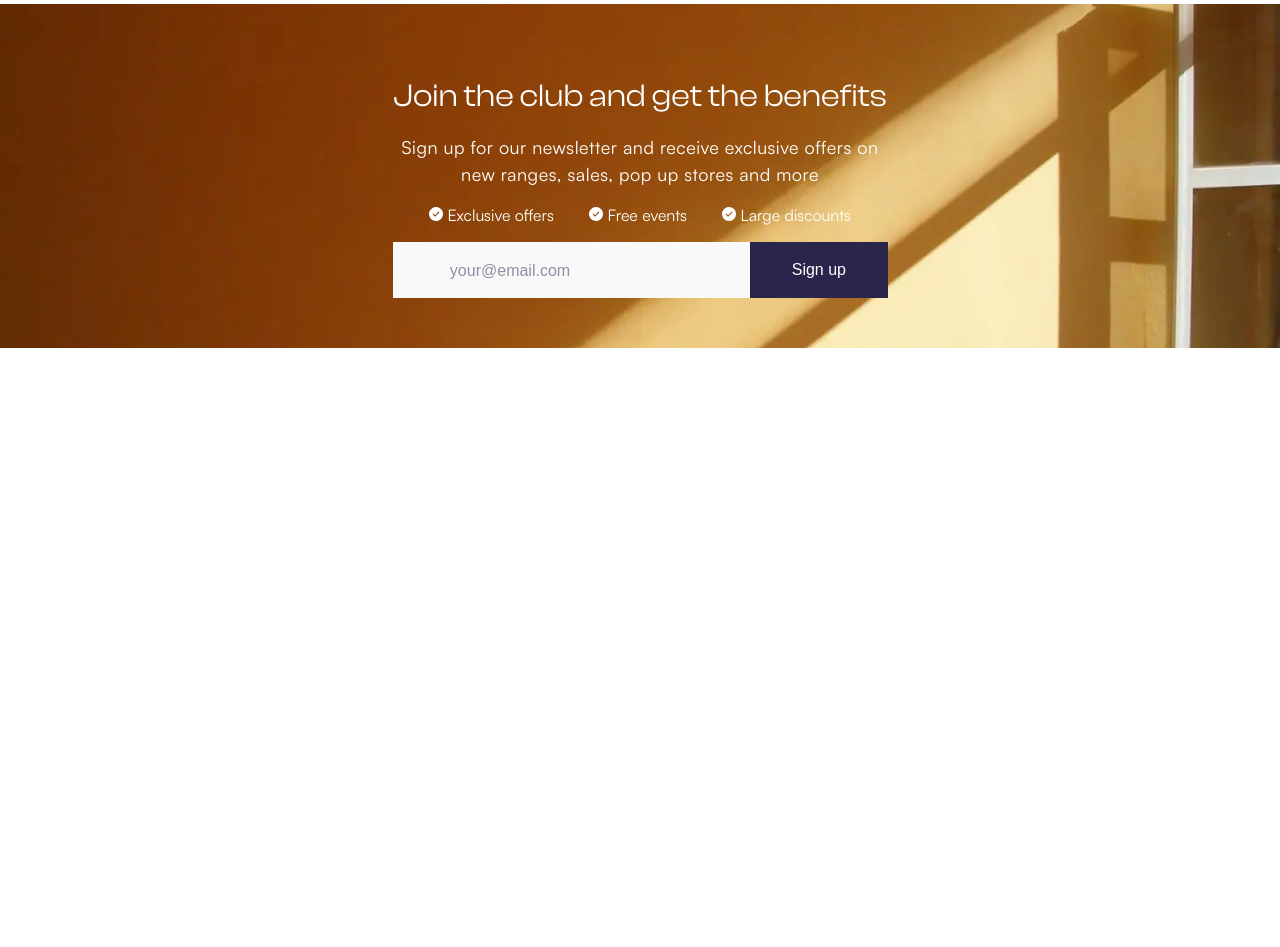
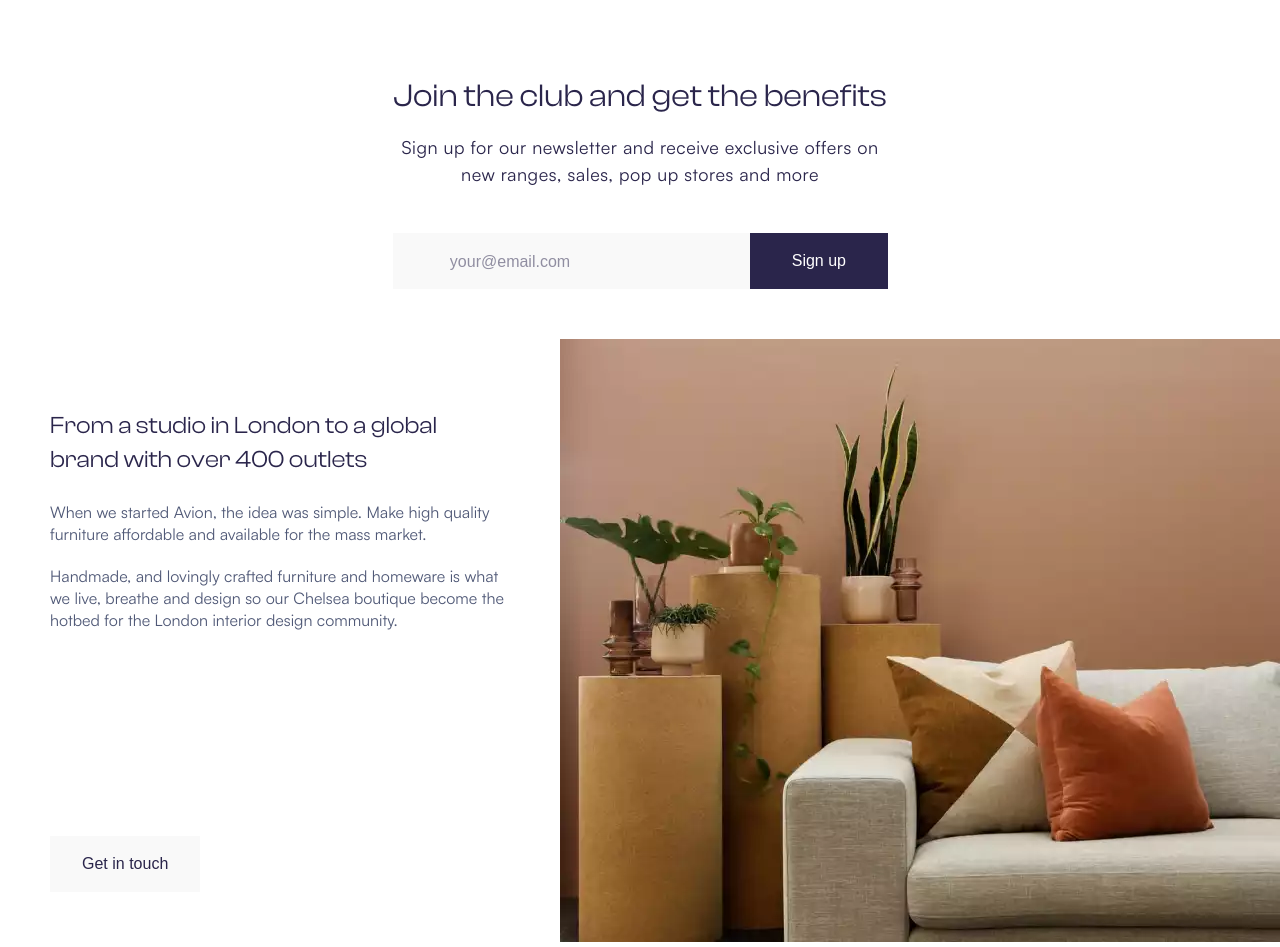
Before and after one commit to ViktorovVik/shop_avion, a website: page index.html in a window 1280 px wide. Shown: the part 1819-2766 px from the top of the page. Before the commit the page ends 2167 px from the top, so only its background shows below. Drawn offline with nearby package versions, Linux system fonts and the light colour scheme; files that its build step writes are made by us from their sources.

Commit message:
stuio section implementatio

```diff
--- a/index.html
+++ b/index.html
@@ -198,7 +198,7 @@
           </div>
         </div>
       </section>
-      <section class="new" aria-label="new section">
+      <section class="new none1" aria-label="new section">
         <div class="container">
           <h2 class="new__title">New ceramics</h2>
           <div class="new__cards-wrapper" aria-label="cards section">
@@ -258,7 +258,7 @@
           </div>
         </div>
       </section>
-      <section class="benefits benefits--bg" aria-label="section benefits">
+      <section class="benefits none1" aria-label="section benefits">
         <div class="container">
           <div class="benefits__content">
             <h2 class="benefits__title">Join the club and get the benefits</h2>
@@ -266,41 +266,54 @@
               Sign up for our newsletter and receive exclusive offers on new
               ranges, sales, pop up stores and more
             </p>
-            <ul class="benefits__list">
-              <li class="benefits__item">
-                <svg width="14" height="14" class="svg">
-                  <use
-                    viewBox="0 0 14 14"
-                    href="assets/icons/sprites.svg#arrow-check"
-                  ></use>
-                </svg>
-                <span>Exclusive offers</span>
-              </li>
-              <li class="benefits__item">
-                <svg width="14" height="14" class="svg">
-                  <use
-                    viewBox="0 0 14 14"
-                    href="assets/icons/sprites.svg#arrow-check"
-                  ></use>
-                </svg>
-                <span>Free events</span>
-              </li>
-              <li class="benefits__item">
-                <svg width="14" height="14" class="svg">
-                  <use
-                    viewBox="0 0 14 14"
-                    href="assets/icons/sprites.svg#arrow-check"
-                  ></use>
-                </svg>
-                <span>Large discounts</span>
-              </li>
-            </ul>
+
             <form action="" class="form" method="POST">
               <label class="form__input">
-                <input type="email" class="form__input" placeholder="your@email.com">
+                <input
+                  type="email"
+                  class="form__input"
+                  placeholder="your@email.com"
+                />
               </label>
-              <button type="submit" class="for__btn">Sign up</button>
+              <button type="submit" class="form__btn benefits__btn">
+                Sign up
+              </button>
             </form>
+          </div>
+        </div>
+      </section>
+      <section class="studio none1" aria-label="studio section">
+        <div class="container studio__container">
+          <div class="studio__content">
+            <div class="studio__left">
+              <h3 class="studio__title">
+                From a studio in London to a global brand with over 400 outlets
+              </h3>
+              <p class="studio__desc">
+                When we&nbsp;started Avion, the idea was simple. Make high
+                quality furniture affordable and available for the mass market.
+              </p>
+              <p class="studio__desc">
+                Handmade, and lovingly crafted furniture and homeware
+                is&nbsp;what we&nbsp;live, breathe and design so&nbsp;our
+                Chelsea boutique become the hotbed for the London interior
+                design community.
+              </p>
+              <button type="button" class="studio__btn btn-view">
+                Get in&nbsp;touch
+              </button>
+            </div>
+            <div class="studio__right">
+              <picture>
+                <source srcset="./assets/webp/image.webp" type="image/webp" />
+                <img
+                  class="studio__img"
+                  src="./assets/webp/image.webp"
+                  alt="Decorative image of a designer chair"
+                  width="720"
+                />
+              </picture>
+            </div>
           </div>
         </div>
       </section>
--- a/styles/_basic.scss
+++ b/styles/_basic.scss
@@ -36,7 +36,7 @@ input {
    color: inherit;
    cursor: pointer;
    list-style: none;
-   border: 0;
+   border: none;
    text-decoration: none;
    padding: 0;
    margin: 0;
--- a/styles/_benefits.scss
+++ b/styles/_benefits.scss
@@ -5,27 +5,19 @@
    padding: 20px 0 0 0;
 }
 
-.benefits--bg {
-   background-image: url(../assets/webp/benefits-bg.webp);
-   background-position: center;
-   background-size: cover;
-   background-repeat: no-repeat;
-   min-height: 41.1vh;
-
-   @media (max-width: v.$media_md) {
-      background-position: center;
-   }
-}
-
 .benefits__content {
    display: flex;
    flex-direction: column;
    row-gap: 15px;
    padding: 50px 0;
-   color: v.$white;
+   color: v.$dark-primary;
    max-width: 495px;
    margin: 0 auto;
    text-align: center;
+
+   @media (max-width: v.$media_md) {
+      padding: 30px 0;
+   }
 }
 .benefits__title {
    font-family: 'ClashDisplay', sans-serif;
@@ -44,28 +36,14 @@
    font-size: 18px;
    line-height: 150%;
    letter-spacing: .5px;
+   margin: 0 0 30px 0;
 
    @media (max-width: v.$media_md) {
       font-size: 14px;
    }
 }
-.benefits__list {
-   display: flex;
-   column-gap: 35px;
-   align-items: center;
-   justify-content: center;
-   margin: 10 0 15px 0;
 
-   @media (max-width: v.$media_md) {
-      flex-direction: column;
-      row-gap: 8px;
-      align-items: flex-start;
-   }
 
+.benefits__btn {
+   color: v.$white;
 }
-
-.benefits__item {
-   font-weight: 400;
-   font-size: 16px;
-   line-height: 150%;
-}
--- a/styles/_form.scss
+++ b/styles/_form.scss
@@ -25,7 +25,7 @@
       width: 80%;
    }
 }
-.for__btn {
+.form__btn {
    padding: 14px 20px;
    font-weight: 400;
    font-size: 16px;
--- a/styles/_importer.scss
+++ b/styles/_importer.scss
@@ -9,3 +9,4 @@
 @forward 'brand';
 @forward 'new';
 @forward 'benefits';
+@forward 'studio';
--- /dev/null
+++ b/styles/_studio.scss
@@ -0,0 +1,91 @@
+@use 'vars' as v;
+
+.studio {
+
+}
+
+.studio__container {
+   max-width: 1400px;
+   padding: 0 0;
+}
+
+.studio__content {
+   display: flex;
+
+   @media (max-width: v.$media_lg) {
+      flex-direction: column;
+   }
+}
+
+.studio__left {
+   padding: 70px 50px 55px 50px;
+   display: flex;
+   flex-wrap: wrap;
+   flex-direction: column;
+   align-items: flex-start;
+
+   @media (max-width: v.$media_xl) {
+      padding: 15px 50px 15px 50px;
+   }
+
+   @media (max-width: v.$media_lg) {
+      padding: 15px 20px 15px 20px;
+   }
+}
+.studio__title {
+   font-family: 'ClashDisplay', sans-serif;
+   font-weight: 400;
+   font-size: 24px;
+   line-height: 140%;
+   color: v.$dark-primary;
+   margin: 0 0 25px 0;
+
+   @media (max-width: v.$media_lg) {
+      font-size: 20px;
+      margin: 0 0 10px 0;
+   }
+}
+.studio__desc {
+   font-family: var(--font-family);
+   font-weight: 400;
+   font-size: 16px;
+   color: #505977;
+   margin: 0 0 20px 0;
+
+   @media (max-width: v.$media_lg) {
+      font-size: 14px;
+   }
+
+}
+
+.studio__btn {
+   color: v.$dark-primary;
+   background: v.$light-background;
+   transition: .3s ease-in;
+   margin-top: auto;
+
+   &:hover {
+      background: v.$border-dark;
+   }
+
+   @media (max-width: v.$media_lg) {
+      margin: 40px 0 0 0;
+   }
+}
+
+.studio__img {
+    object-fit: contain;
+
+   @media (max-width: v.$media_xl) {
+      max-width: 520px;
+      height: 100%;
+   }
+
+   @media (max-width: v.$media_lg) {
+      max-width: 1000px;
+      max-height: 360px;
+      width: 100%;
+      object-fit: cover;
+      margin: 35px 0 0 0;
+   }
+}
--- a/styles/_vars.scss
+++ b/styles/_vars.scss
@@ -1,7 +1,7 @@
 $dark-primary: #2A254B;
 $primary: #4e4d93;
 $light-grey:  #57537c;
-$light-background:  #F9F9F9;
+$light-background: #F9F9F9;
 $border-grey: #ebe8f4;
 $white: #fff;
 $border-dark: #cac6da;
```
